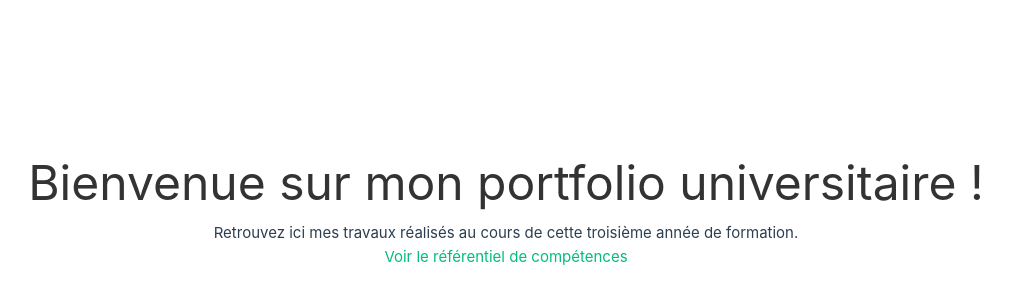
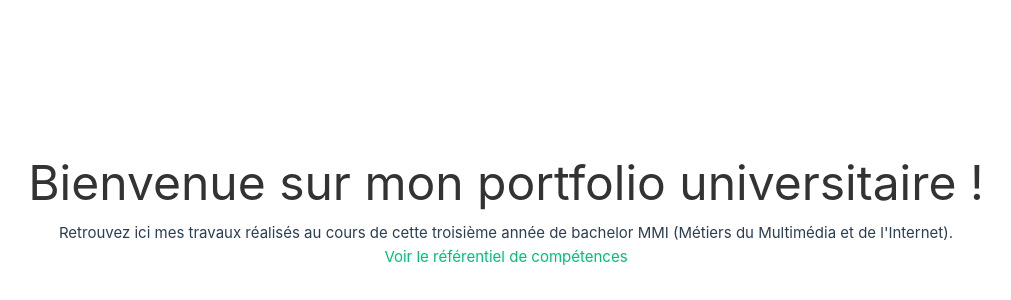
Before and after one commit to elaneg/portfolio_univ, a Vue app: page / in a window 1280 px wide. Shown: the part 218-518 px from the top of the page, without its empty margins (134-1145 px from the left). Built offline with nearby package versions, Linux system fonts and the light colour scheme.

Commit message:
feat/accueil : correction phrase

```diff
--- a/src/components/Accueil.vue
+++ b/src/components/Accueil.vue
@@ -4,7 +4,7 @@
     </div>
 
     <div class="phrase">
-        <p>Retrouvez ici mes travaux réalisés au cours de cette troisième année de formation. </p>
+        <p>Retrouvez ici mes travaux réalisés au cours de cette troisième année de bachelor MMI (Métiers du Multimédia et de l'Internet). </p>
         <p><a href="#">Voir le référentiel de compétences</a></p>
     </div>
 </template>
```
